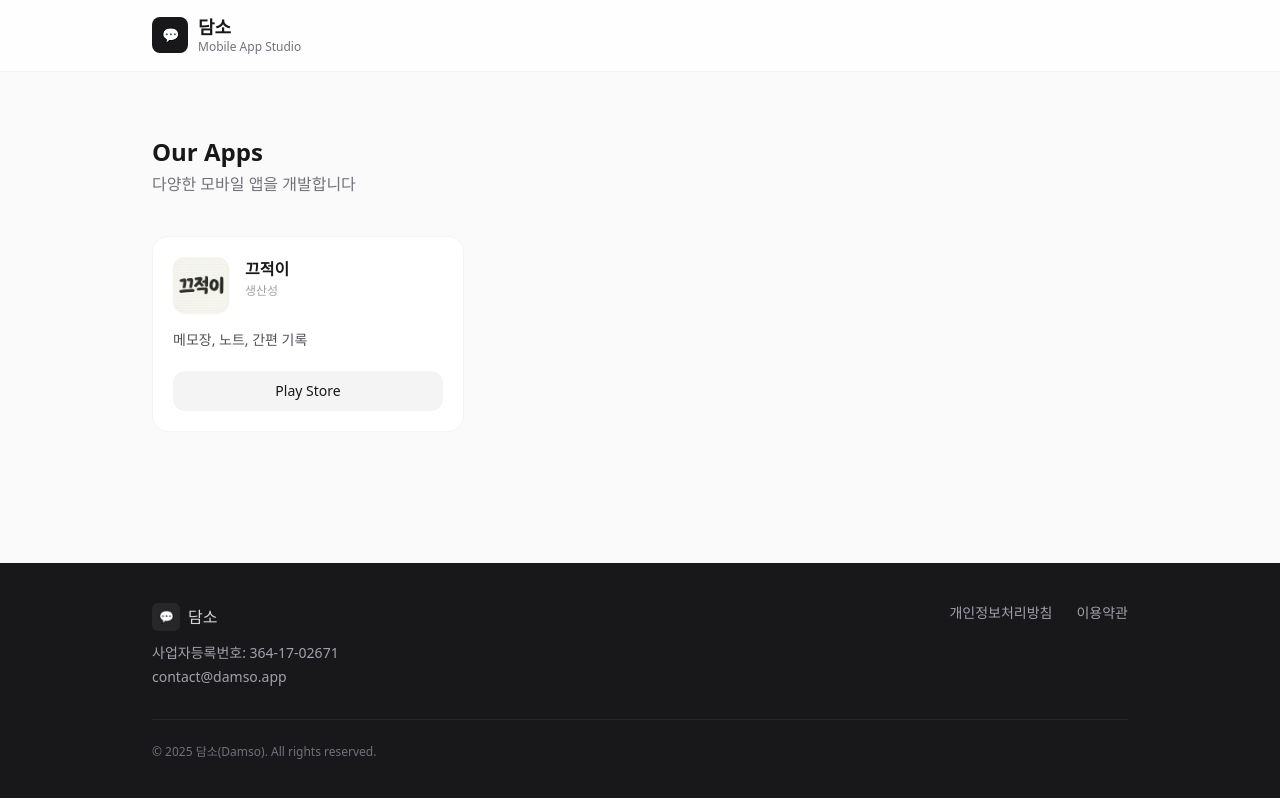
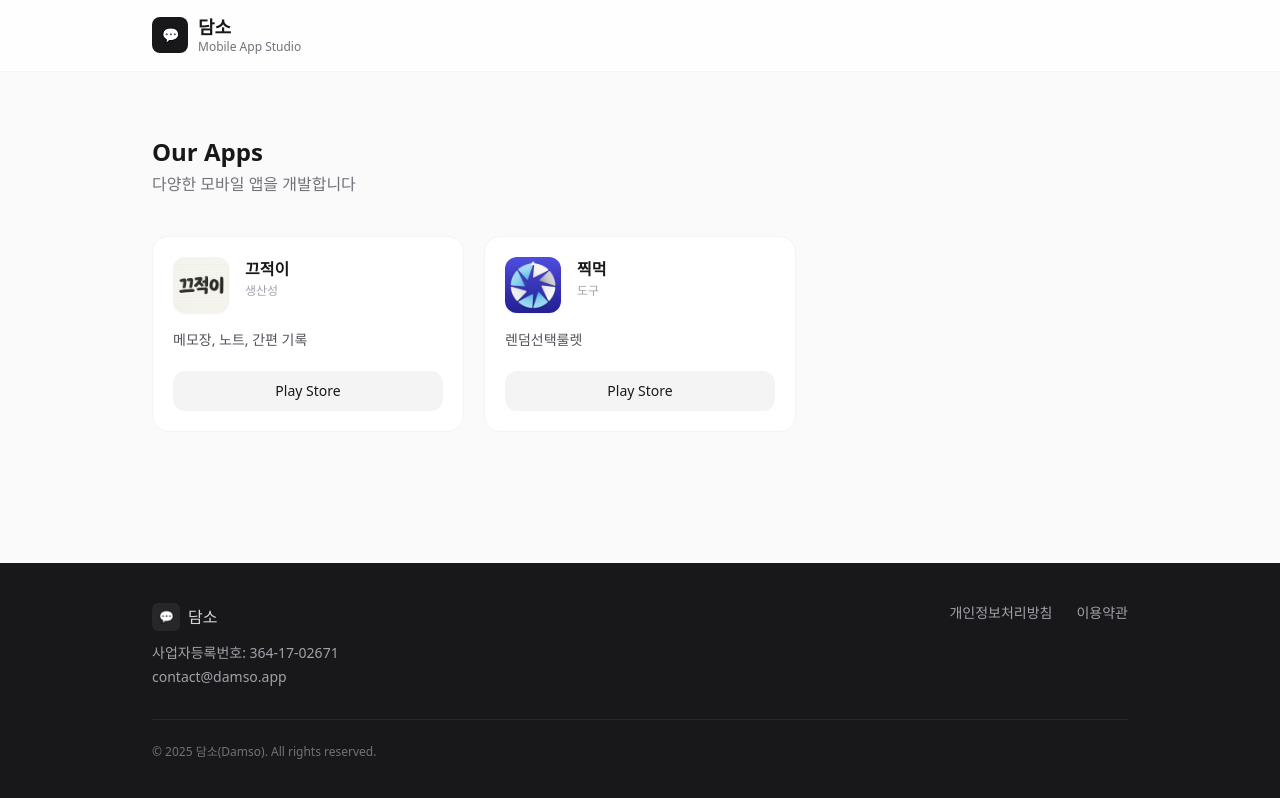
Before and after one commit to nwgu/damso, a React (Vite) app: page / in a window 1280 px wide. Built offline with nearby package versions, Linux system fonts and the light colour scheme.

Commit message:
찍먹 추가

```diff
--- a/src/data/apps.json
+++ b/src/data/apps.json
@@ -7,5 +7,14 @@
         "icon": "끄적이.png",
         "appStore": "",
         "playStore": "https://play.google.com/store/apps/details?id=com.kkeujeogiapp"
+    },
+    {
+        "id": 2,
+        "name": "찍먹",
+        "category": "도구",
+        "description": "렌덤선택룰렛",
+        "icon": "찍먹.png",
+        "appStore": "",
+        "playStore": "https://play.google.com/store/apps/details?id=com.kkeujeogiapp"
     }
 ]
--- a/src/pages/Privacy.jsx
+++ b/src/pages/Privacy.jsx
@@ -61,7 +61,8 @@ function PrivacyKo() {
                 </ul>
                 <h3 className="font-medium mt-4 mb-2 text-zinc-900">2) 앱 별 수집 항목</h3>
                 <ul className="list-disc pl-6">
-                    <li><span className="font-medium text-zinc-900">끄적이(Memo App):</span> 별도 서버 수집 정보 없음</li>
+                    <li><span className="font-medium text-zinc-900">끄적이(Memo App):</span> 별도 서버 수집 정보 없음 (모든 데이터는 사용자 기기에만 저장)</li>
+                    <li><span className="font-medium text-zinc-900">찍먹(JjikMeok):</span> 별도 서버 수집 정보 없음 (모든 데이터는 사용자 기기에만 저장)</li>
                 </ul>
             </section>
 
@@ -135,7 +136,8 @@ function PrivacyEn() {
                 </ul>
                 <h3 className="font-medium mt-4 mb-2 text-zinc-900">2) App-specific Items</h3>
                 <ul className="list-disc pl-6">
-                    <li><span className="font-medium text-zinc-900">Kkeujeogi (Memo App):</span> No server-side data collection</li>
+                    <li><span className="font-medium text-zinc-900">Kkeujeogi (Memo App):</span> No server-side data collection (All data stored locally on device)</li>
+                    <li><span className="font-medium text-zinc-900">JjikMeok (Random Picker):</span> No server-side data collection (All data stored locally on device)</li>
                 </ul>
             </section>
 
--- a/src/pages/Terms.jsx
+++ b/src/pages/Terms.jsx
@@ -43,7 +43,7 @@ function TermsKo() {
         <div className="space-y-8 text-zinc-600">
             <section>
                 <h2 className="text-lg font-semibold text-zinc-900 mb-3">제1조 (목적)</h2>
-                <p>본 약관은 담소(이하 "회사")가 제공하는 모든 모바일 앱 서비스(끄적이 등 이하 "서비스")의 이용과 관련하여 회사와 회원 간의 권리, 의무 및 책임사항, 기타 필요한 사항을 규정함을 목적으로 합니다.</p>
+                <p>본 약관은 담소(이하 "회사")가 제공하는 모든 모바일 앱 서비스(끄적이, 찍먹 등 이하 "서비스")의 이용과 관련하여 회사와 회원 간의 권리, 의무 및 책임사항, 기타 필요한 사항을 규정함을 목적으로 합니다.</p>
             </section>
 
             <section>
@@ -65,7 +65,7 @@ function TermsKo() {
                 <h2 className="text-lg font-semibold text-zinc-900 mb-3">제4조 (서비스의 제공)</h2>
                 <p>회사는 다음과 같은 서비스를 제공합니다:</p>
                 <ul className="list-disc pl-6 mt-2 space-y-1">
-                    <li>메모, 기록 관리 등 회사가 개발하여 제공하는 각종 모바일 애플리케이션 서비스</li>
+                    <li>메모, 기록 관리, 랜덤 선택 도구 등 회사가 개발하여 제공하는 각종 모바일 애플리케이션 서비스</li>
                     <li>기타 회사가 추가 개발하거나 제휴계약 등을 통해 회원에게 제공하는 일체의 서비스</li>
                 </ul>
                 <p className="mt-2">서비스는 연중무휴, 1일 24시간 제공함을 원칙으로 합니다. 다만, 회사는 서비스 설비의 정기점검, 증설 및 교체를 위해 필요한 경우 일정 기간 동안 서비스를 중단할 수 있습니다.</p>
@@ -123,7 +123,7 @@ function TermsEn() {
         <div className="space-y-8 text-zinc-600">
             <section>
                 <h2 className="text-lg font-semibold text-zinc-900 mb-3">Article 1 (Purpose)</h2>
-                <p>These Terms govern the rights, obligations, responsibilities, and other necessary matters between Damso (hereinafter "Company") and members regarding the use of all mobile app services (including Kkeujeogi, hereinafter "Service").</p>
+                <p>These Terms govern the rights, obligations, responsibilities, and other necessary matters between Damso (hereinafter "Company") and members regarding the use of all mobile app services (including Kkeujeogi, JjikMeok, hereinafter "Service").</p>
             </section>
 
             <section>
@@ -145,7 +145,7 @@ function TermsEn() {
                 <h2 className="text-lg font-semibold text-zinc-900 mb-3">Article 4 (Provision of Service)</h2>
                 <p>The Company provides the following services:</p>
                 <ul className="list-disc pl-6 mt-2 space-y-1">
-                    <li>Various mobile application services developed and provided by the Company, such as memo and record management</li>
+                    <li>Various mobile application services developed and provided by the Company, such as memo management, record keeping, and random selection tools</li>
                     <li>All other services provided to members through additional development or partnership agreements</li>
                 </ul>
                 <p className="mt-2">The Service is available 24 hours a day, 365 days a year in principle. However, the Company may suspend the Service for a certain period for regular maintenance, expansion, or replacement of service facilities.</p>
```
Also changed, not shown: public/images/찍먹.png (added).
